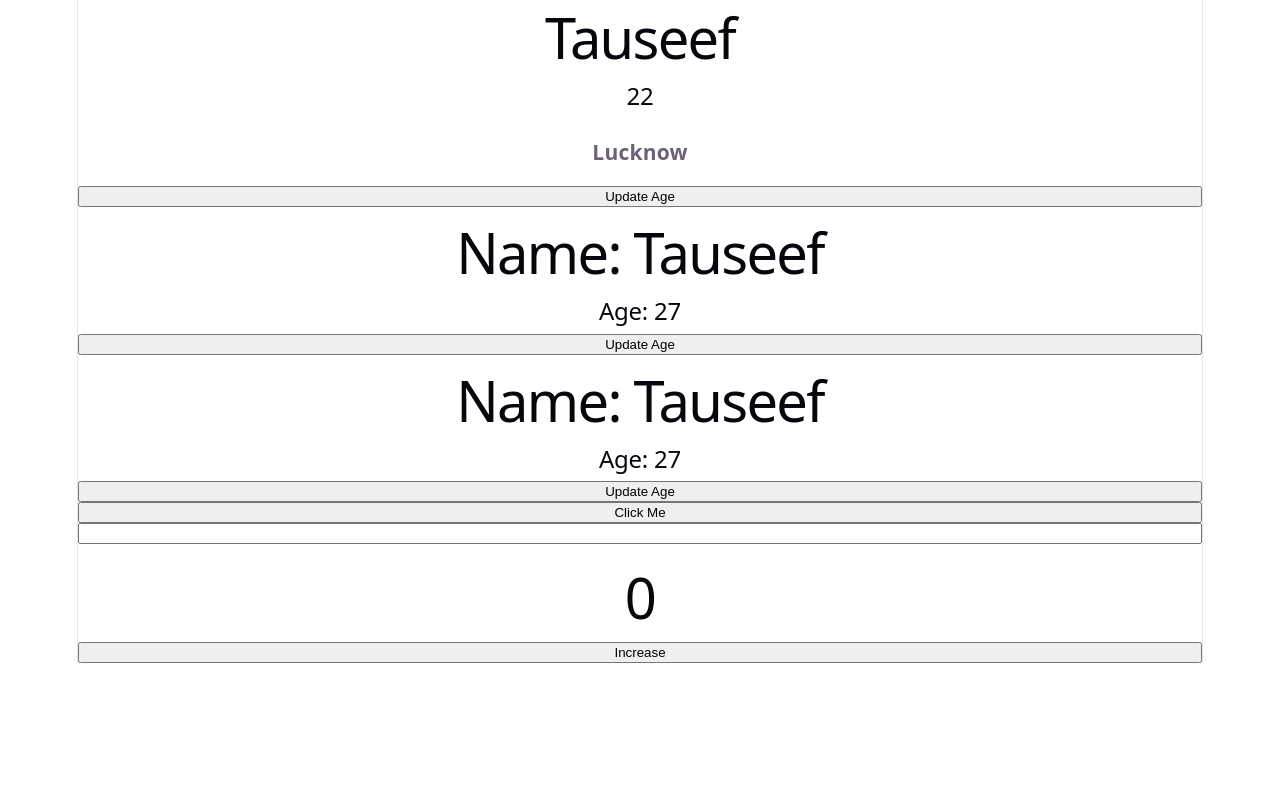
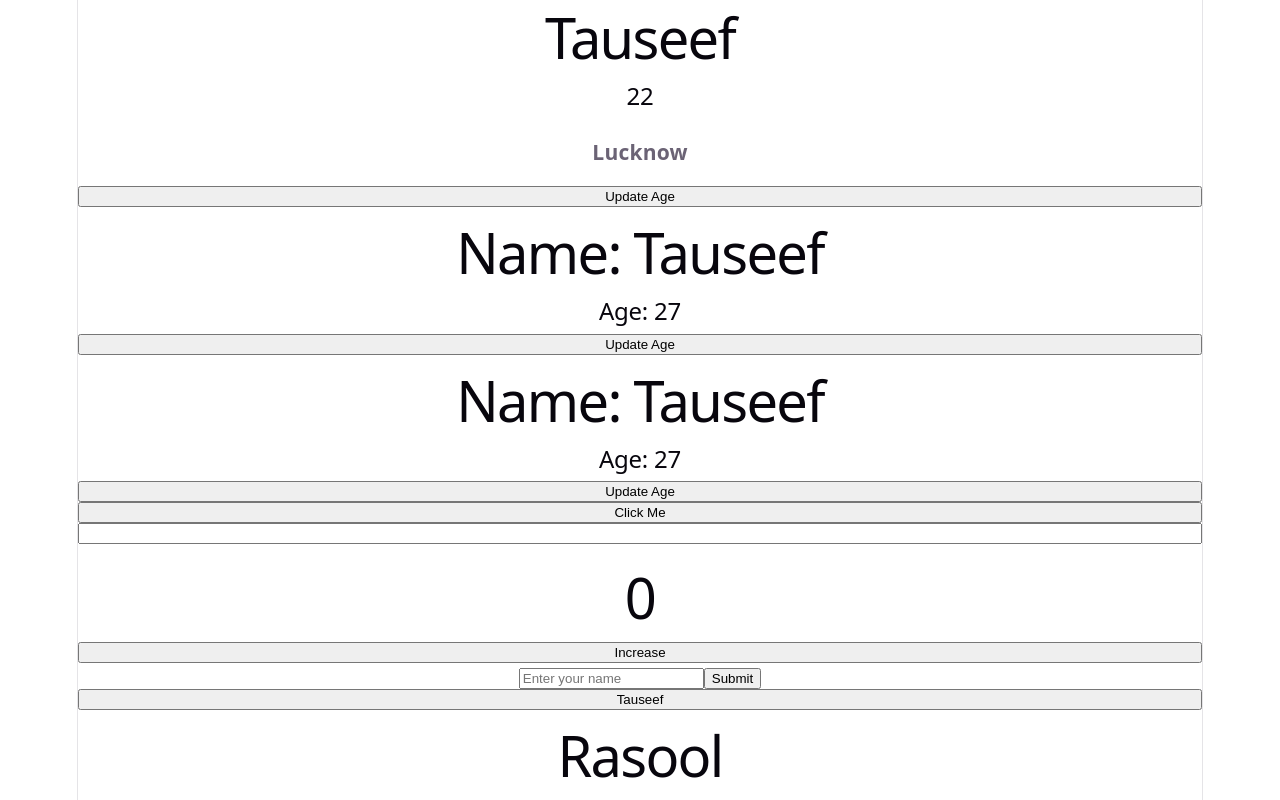
Before and after one commit to Taurasool/react-learning, a React (Vite) app: page / in a window 1280 px wide. Shown: the part 1760-2560 px from the top of the page. Before the commit the page ends 2423 px from the top, so only its background shows below. Built offline with nearby package versions, Linux system fonts and the light colour scheme.

Commit message:
Practice multiple components with Buttonclick

```diff
--- a/src/App.tsx
+++ b/src/App.tsx
@@ -13,6 +13,8 @@ import Nameage from "./Components/Nameage.tsx";
 import EventHandling from "./Components/EventHandling.tsx";
 import InputShow from "./Components/InputShow.tsx";
 import CounterEvent from "./Components/CounterEvent.tsx";
+import HandleSubmit from "./Components/handleSubmit.tsx";
+import Buttonclick from "./Components/Buttonclick.tsx";
 
 
 function App(){
@@ -53,6 +55,10 @@ function App(){
 
              <CounterEvent />
 
+             <HandleSubmit />
+
+             <Buttonclick />
+
         </>
     );
 }
--- /dev/null
+++ b/src/Components/Buttonclick.tsx
@@ -0,0 +1,18 @@
+    function Buttonclick() {
+
+    const name = "Tauseef"
+
+    return(
+        <>
+
+    <button onClick={() => alert(name)}>
+        Tauseef
+    </button>
+
+        <h1> Rasool </h1>
+        </>
+
+    );
+}
+
+export default Buttonclick;
--- /dev/null
+++ b/src/Components/handleSubmit.tsx
@@ -0,0 +1,27 @@
+import type { FormEvent } from "react";
+
+function HandleSubmit() {
+
+    function handleSubmit(event: FormEvent<HTMLFormElement>) {
+        event.preventDefault();
+
+        alert("Form submitted!");
+    }
+
+    return (
+        <>
+            <form onSubmit={handleSubmit}>
+                <input
+                    type="text"
+                    placeholder="Enter your name"
+                />
+
+                <button type="submit">
+                    Submit
+                </button>
+            </form>
+        </>
+    );
+}
+
+export default HandleSubmit;
```
